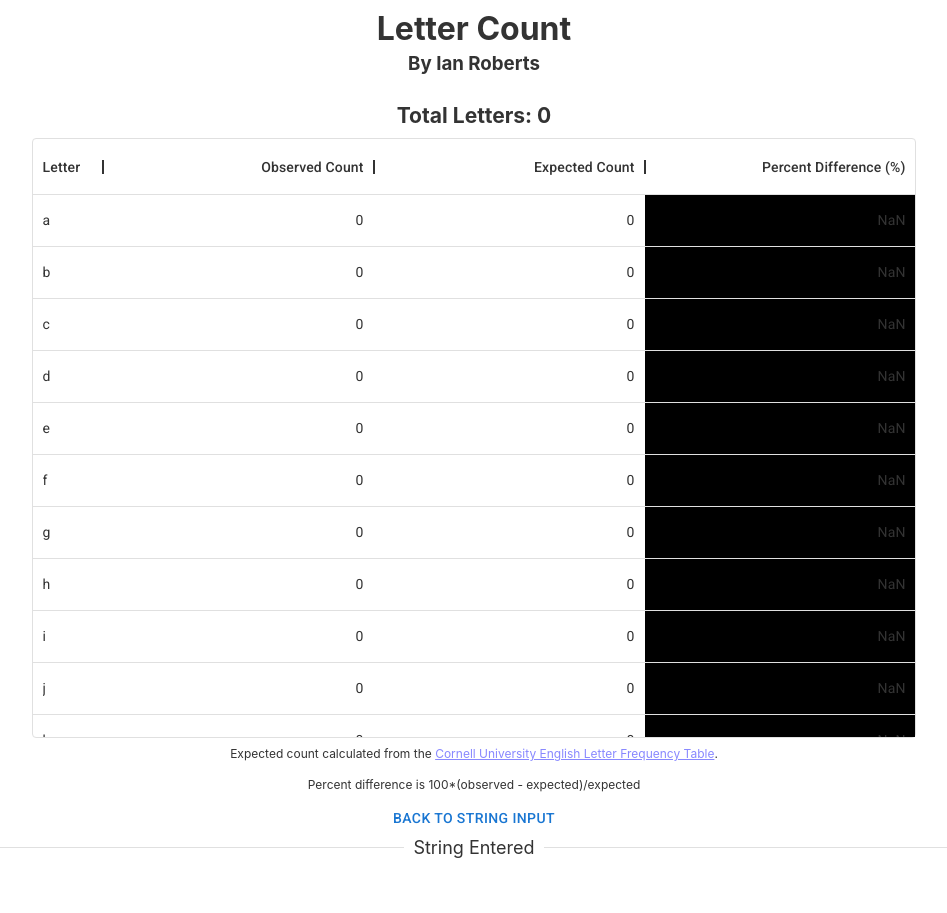
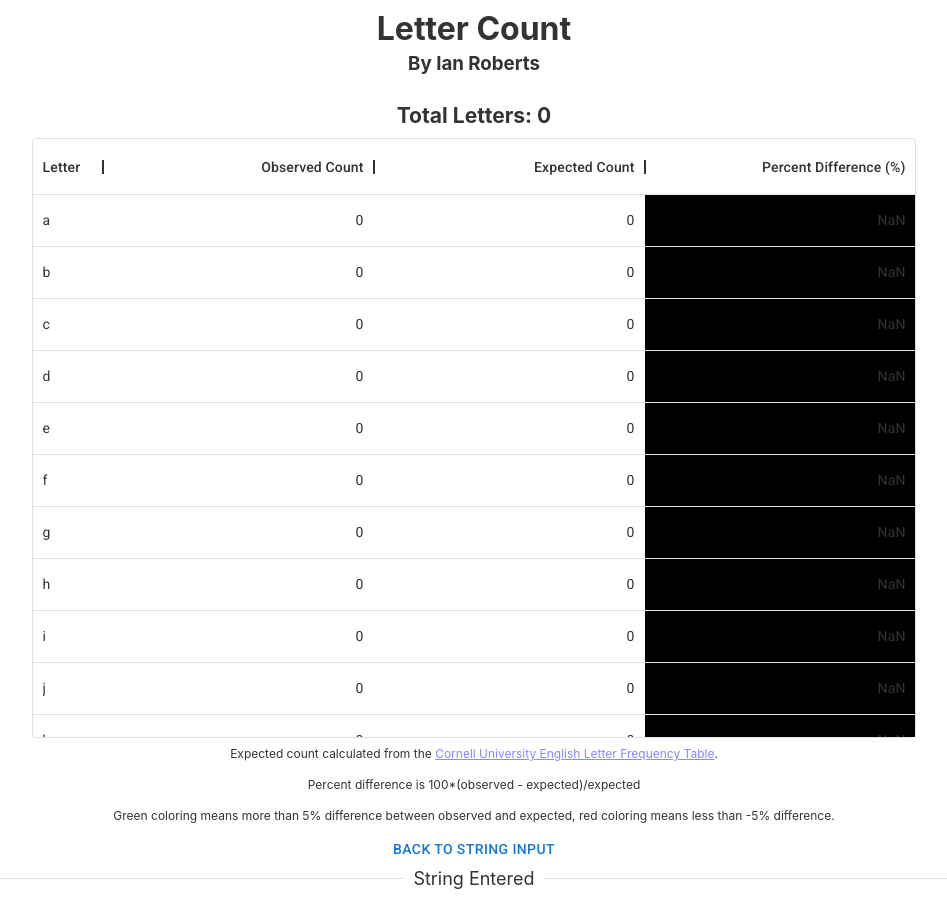
Before and after one commit to hilfigertout/Letter-Distribution-Web-App, a React (Create React App) app: page /word-count in a window 1280 px wide. Shown: the whole page, without its empty margins (166-1113 px from the left). Before the commit the page ends 882 px from the top, so only its background shows below. Built offline with nearby package versions, Linux system fonts and the light colour scheme.

Commit message:
Remaned files

```diff
--- a/src/App.js
+++ b/src/App.js
@@ -1,8 +1,8 @@
 import {useState} from 'react';
 import './index.css';
 import InputForm from './InputForm';
-import DisplayLetters from './displayLetters';
-import PageHeader from './pageHeader';
+import DisplayLetters from './DisplayLetters';
+import PageHeader from './PageHeader';
 import { Backdrop, CircularProgress } from '@mui/material';
 import {BrowserRouter as Router, Route, Routes} from 'react-router-dom';
 
--- a/src/displayLetters.js
+++ b/src/displayLetters.js
@@ -73,6 +73,7 @@ const DisplayLetters = ({inputString, letterCount, expectedCount}) => {
             </Box>
             <p>Expected count calculated from the <a href="http://pi.math.cornell.edu/~mec/2003-2004/cryptography/subs/frequencies.html" target="_blank" rel="noreferrer">Cornell University English Letter Frequency Table</a>.</p>
             <p>Percent difference is 100*(observed - expected)/expected</p>
+            <p>Green coloring means more than 5% difference between observed and expected, red coloring means less than -5% difference.</p>
             <Button onClick={() => navigate("/")}>Back to String Input</Button>
             <Divider role="presentation">String Entered</Divider>
             <p>{inputString}</p>
```
